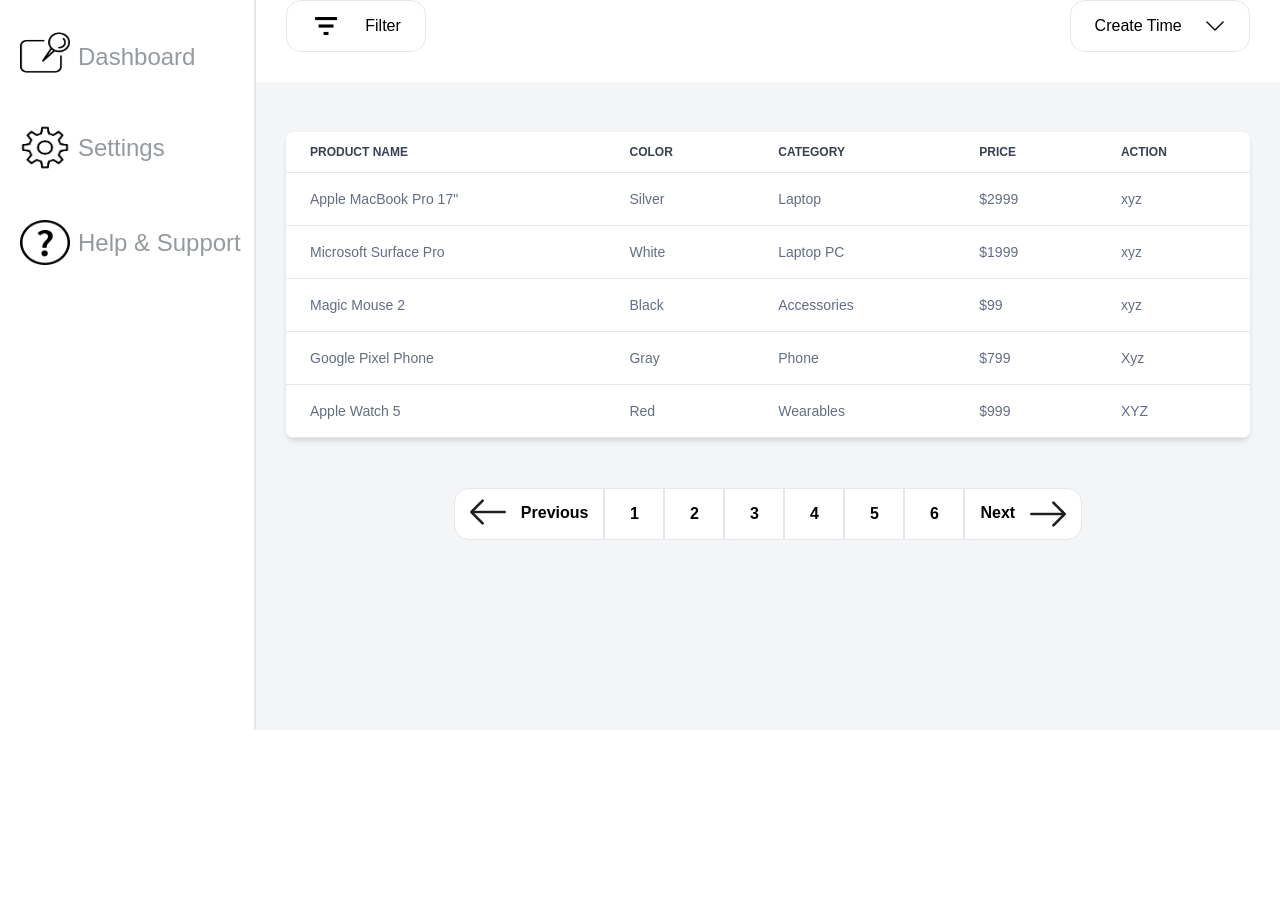
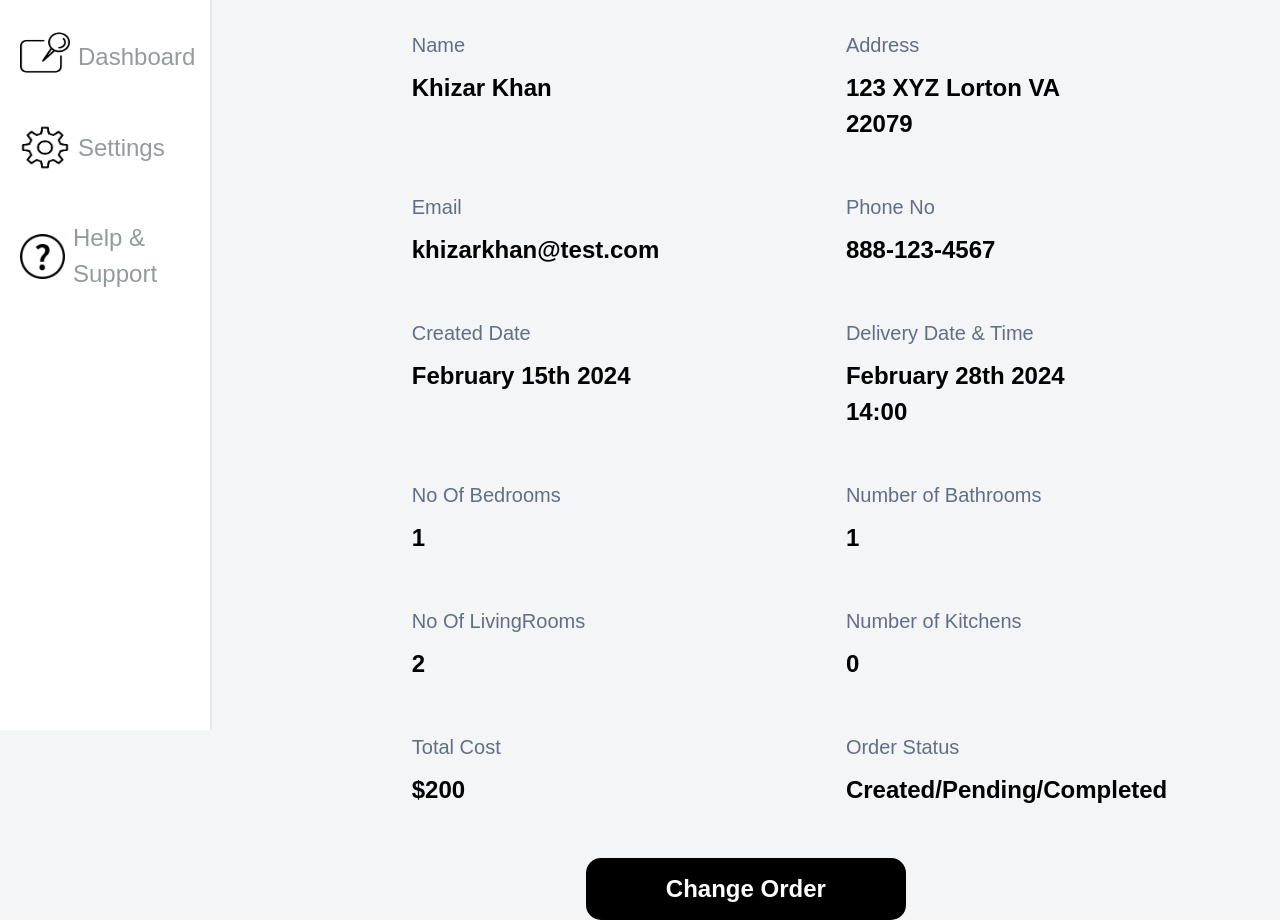
Before and after one commit to khizarkhan345/cleaning-service-cms, a React (Create React App) app: page / in a window 1280 px wide. Shown: the part 192-1112 px from the top of the page. Before the commit the page ends 922 px from the top, so only its background shows below. Built offline with nearby package versions, Linux system fonts and the light colour scheme.

Commit message:
Created Order details page UI

```diff
--- a/src/App.tsx
+++ b/src/App.tsx
@@ -1,7 +1,8 @@
 import React from "react";
 import TopBar from "./components/TopBar/TopBar";
 import SideBar from "./components/SideBar/SideBar";
-import DataTable from "./components/DataTable/DataTable";
+import DataTable from "./components/OrderTable/OrderTable";
+import OrderDetails from "./components/OrderDetails/OrderDetails";
 
 import "./App.css";
 
@@ -11,7 +12,7 @@
       <TopBar />
       <div className="flex flex-row">
         <SideBar />
-        <DataTable />
+        <OrderDetails />
       </div>
     </div>
   );
--- /dev/null
+++ b/src/components/ChangeOrderDetails/ChangeOrderDetails.tsx
@@ -0,0 +1,109 @@
+import React from "react";
+
+const ChangeOrderDetails = () => {
+  return (
+    <div className="w-[80%] mx-[100px] px-[100px] pt-[60px]">
+      <div className="grid grid-cols-2 justify-items-start mb-[50px]">
+        <div className="flex flex-col">
+          <span className="text-[20px] text-[#636D84] font-medium">Name</span>
+          <span className="text-[24px] font-semibold mt-[10px]">
+            Khizar Khan
+          </span>
+        </div>
+        <div className="flex flex-col pl-[100px]">
+          <span className="text-[20px] text-[#636D84] font-medium">
+            Address
+          </span>
+          <span className="text-[24px] font-semibold  mt-[10px]">
+            123 XYZ Lorton VA 22079
+          </span>
+        </div>
+      </div>
+      <div className="grid grid-cols-2 justify-items-start mb-[50px]">
+        <div className="flex flex-col">
+          <span className="text-[20px] text-[#636D84] font-medium">Email</span>
+          <span className="text-[24px] font-semibold mt-[10px]">
+            khizarkhan@test.com
+          </span>
+        </div>
+        <div className="flex flex-col pl-[100px]">
+          <span className="text-[20px] text-[#636D84] font-medium">
+            Phone No
+          </span>
+          <span className="text-[24px] font-semibold  mt-[10px]">
+            888-123-4567
+          </span>
+        </div>
+      </div>
+      <div className="grid grid-cols-2 justify-items-start mb-[50px]">
+        <div className="flex flex-col">
+          <span className="text-[20px] text-[#636D84] font-medium">
+            Created Date
+          </span>
+          <span className="text-[24px] font-semibold mt-[10px]">
+            February 15th 2024
+          </span>
+        </div>
+        <div className="flex flex-col pl-[100px]">
+          <span className="text-[20px] text-[#636D84] font-medium">
+            Delivery Date & Time
+          </span>
+          <span className="text-[24px] font-semibold  mt-[10px]">
+            February 28th 2024 14:00
+          </span>
+        </div>
+      </div>
+      <div className="grid grid-cols-2 justify-items-start mb-[50px]">
+        <div className="flex flex-col">
+          <span className="text-[20px] text-[#636D84] font-medium">
+            No Of Bedrooms
+          </span>
+          <span className="text-[24px] font-semibold mt-[10px]">1</span>
+        </div>
+        <div className="flex flex-col pl-[100px]">
+          <span className="text-[20px] text-[#636D84] font-medium">
+            Number of Bathrooms
+          </span>
+          <span className="text-[24px] font-semibold  mt-[10px]">1</span>
+        </div>
+      </div>
+      <div className="grid grid-cols-2 justify-items-start mb-[50px]">
+        <div className="flex flex-col">
+          <span className="text-[20px] text-[#636D84] font-medium">
+            No Of LivingRooms
+          </span>
+          <span className="text-[24px] font-semibold mt-[10px]">2</span>
+        </div>
+        <div className="flex flex-col pl-[100px]">
+          <span className="text-[20px] text-[#636D84] font-medium">
+            Number of Kitchens
+          </span>
+          <span className="text-[24px] font-semibold  mt-[10px]">0</span>
+        </div>
+      </div>
+      <div className="grid grid-cols-2 justify-items-start mb-[50px]">
+        <div className="flex flex-col">
+          <span className="text-[20px] text-[#636D84] font-medium">
+            Total Cost
+          </span>
+          <span className="text-[24px] font-semibold mt-[10px]">$200</span>
+        </div>
+        <div className="flex flex-col pl-[100px]">
+          <span className="text-[20px] text-[#636D84] font-medium">
+            Order Status
+          </span>
+          <span className="text-[24px] font-semibold  mt-[10px]">
+            Created/Pending/Completed
+          </span>
+        </div>
+      </div>
+      <div className="flex justify-center">
+        <button className="bg-black text-[24px] font-bold w-[320px] h-[62px] text-white rounded-[15px] mx-auto">
+          Change Order
+        </button>
+      </div>
+    </div>
+  );
+};
+
+export default ChangeOrderDetails;
--- /dev/null
+++ b/src/components/OrderDetails/OrderDetails.tsx
@@ -0,0 +1,109 @@
+import React from "react";
+
+const OrderDetails = () => {
+  return (
+    <div className="w-[80%] mx-[100px] px-[100px] pt-[60px]">
+      <div className="grid grid-cols-2 justify-items-start mb-[50px]">
+        <div className="flex flex-col">
+          <span className="text-[20px] text-[#636D84] font-medium">Name</span>
+          <span className="text-[24px] font-semibold mt-[10px]">
+            Khizar Khan
+          </span>
+        </div>
+        <div className="flex flex-col pl-[100px]">
+          <span className="text-[20px] text-[#636D84] font-medium">
+            Address
+          </span>
+          <span className="text-[24px] font-semibold  mt-[10px]">
+            123 XYZ Lorton VA 22079
+          </span>
+        </div>
+      </div>
+      <div className="grid grid-cols-2 justify-items-start mb-[50px]">
+        <div className="flex flex-col">
+          <span className="text-[20px] text-[#636D84] font-medium">Email</span>
+          <span className="text-[24px] font-semibold mt-[10px]">
+            khizarkhan@test.com
+          </span>
+        </div>
+        <div className="flex flex-col pl-[100px]">
+          <span className="text-[20px] text-[#636D84] font-medium">
+            Phone No
+          </span>
+          <span className="text-[24px] font-semibold  mt-[10px]">
+            888-123-4567
+          </span>
+        </div>
+      </div>
+      <div className="grid grid-cols-2 justify-items-start mb-[50px]">
+        <div className="flex flex-col">
+          <span className="text-[20px] text-[#636D84] font-medium">
+            Created Date
+          </span>
+          <span className="text-[24px] font-semibold mt-[10px]">
+            February 15th 2024
+          </span>
+        </div>
+        <div className="flex flex-col pl-[100px]">
+          <span className="text-[20px] text-[#636D84] font-medium">
+            Delivery Date & Time
+          </span>
+          <span className="text-[24px] font-semibold  mt-[10px]">
+            February 28th 2024 14:00
+          </span>
+        </div>
+      </div>
+      <div className="grid grid-cols-2 justify-items-start mb-[50px]">
+        <div className="flex flex-col">
+          <span className="text-[20px] text-[#636D84] font-medium">
+            No Of Bedrooms
+          </span>
+          <span className="text-[24px] font-semibold mt-[10px]">1</span>
+        </div>
+        <div className="flex flex-col pl-[100px]">
+          <span className="text-[20px] text-[#636D84] font-medium">
+            Number of Bathrooms
+          </span>
+          <span className="text-[24px] font-semibold  mt-[10px]">1</span>
+        </div>
+      </div>
+      <div className="grid grid-cols-2 justify-items-start mb-[50px]">
+        <div className="flex flex-col">
+          <span className="text-[20px] text-[#636D84] font-medium">
+            No Of LivingRooms
+          </span>
+          <span className="text-[24px] font-semibold mt-[10px]">2</span>
+        </div>
+        <div className="flex flex-col pl-[100px]">
+          <span className="text-[20px] text-[#636D84] font-medium">
+            Number of Kitchens
+          </span>
+          <span className="text-[24px] font-semibold  mt-[10px]">0</span>
+        </div>
+      </div>
+      <div className="grid grid-cols-2 justify-items-start mb-[50px]">
+        <div className="flex flex-col">
+          <span className="text-[20px] text-[#636D84] font-medium">
+            Total Cost
+          </span>
+          <span className="text-[24px] font-semibold mt-[10px]">$200</span>
+        </div>
+        <div className="flex flex-col pl-[100px]">
+          <span className="text-[20px] text-[#636D84] font-medium">
+            Order Status
+          </span>
+          <span className="text-[24px] font-semibold  mt-[10px]">
+            Created/Pending/Completed
+          </span>
+        </div>
+      </div>
+      <div className="flex justify-center">
+        <button className="bg-black text-[24px] font-bold w-[320px] h-[62px] text-white rounded-[15px] mx-auto">
+          Change Order
+        </button>
+      </div>
+    </div>
+  );
+};
+
+export default OrderDetails;
```
Also changed, not shown: src/components/OrderTable/OrderTable.tsx (renamed from src/components/DataTable/DataTable.tsx).
